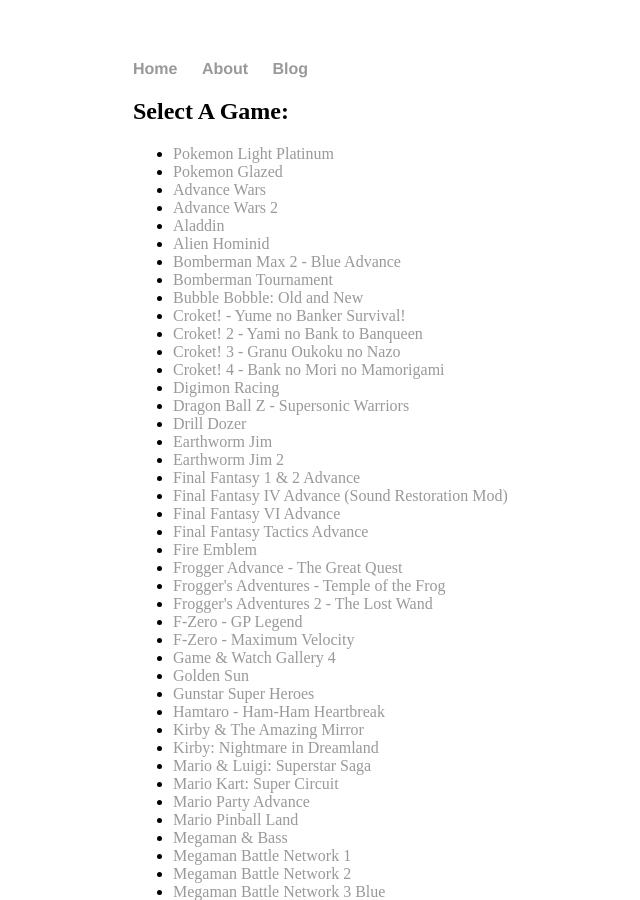
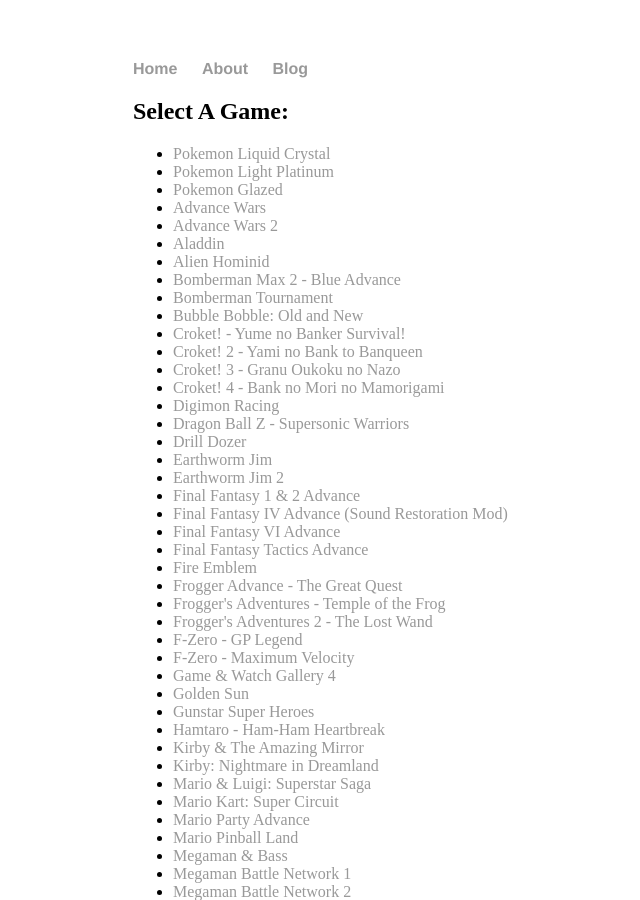
Before and after one commit to Ouroboroz/ouroboroz.github.io, a Jekyll site: the page built from gba/index.html, in a window 1280 px wide and 900 px high. Shown: the whole window, without its empty margins (59-699 px from the left). Built offline with Jekyll 4.4.1, drawn with Linux system fonts in a browser that asks for light colours.

Commit message:
Added Pokemon Liquid Crystal

```diff
--- a/gba/index.html
+++ b/gba/index.html
@@ -5,6 +5,7 @@
 
       <h2>Select A Game:</h2>
         <ul>
+            <li><a href="./launcher.html#liquidcrystal">Pokemon Liquid Crystal</a>
         	<li><a href="./launcher.html#pokemonlightplat">Pokemon Light Platinum</a>
         	</li>
             <li><a href="./launcher.html#pokemonglaze">Pokemon Glazed</a>
--- a/gba/user_scripts/IodineGBACoreGlueCode.js
+++ b/gba/user_scripts/IodineGBACoreGlueCode.js
@@ -16,6 +16,7 @@
  *
  */
 var games = {
+    "liquidcrystal":"Pokemon Liquid Crystal"
     "pokemonglaze":"Pokemon Glazed",
     "pokemonlightplat":"Pokemon Light Platinum",
     "advancewars":"Advance Wars",
```
Also changed, not shown: 1 other file.
